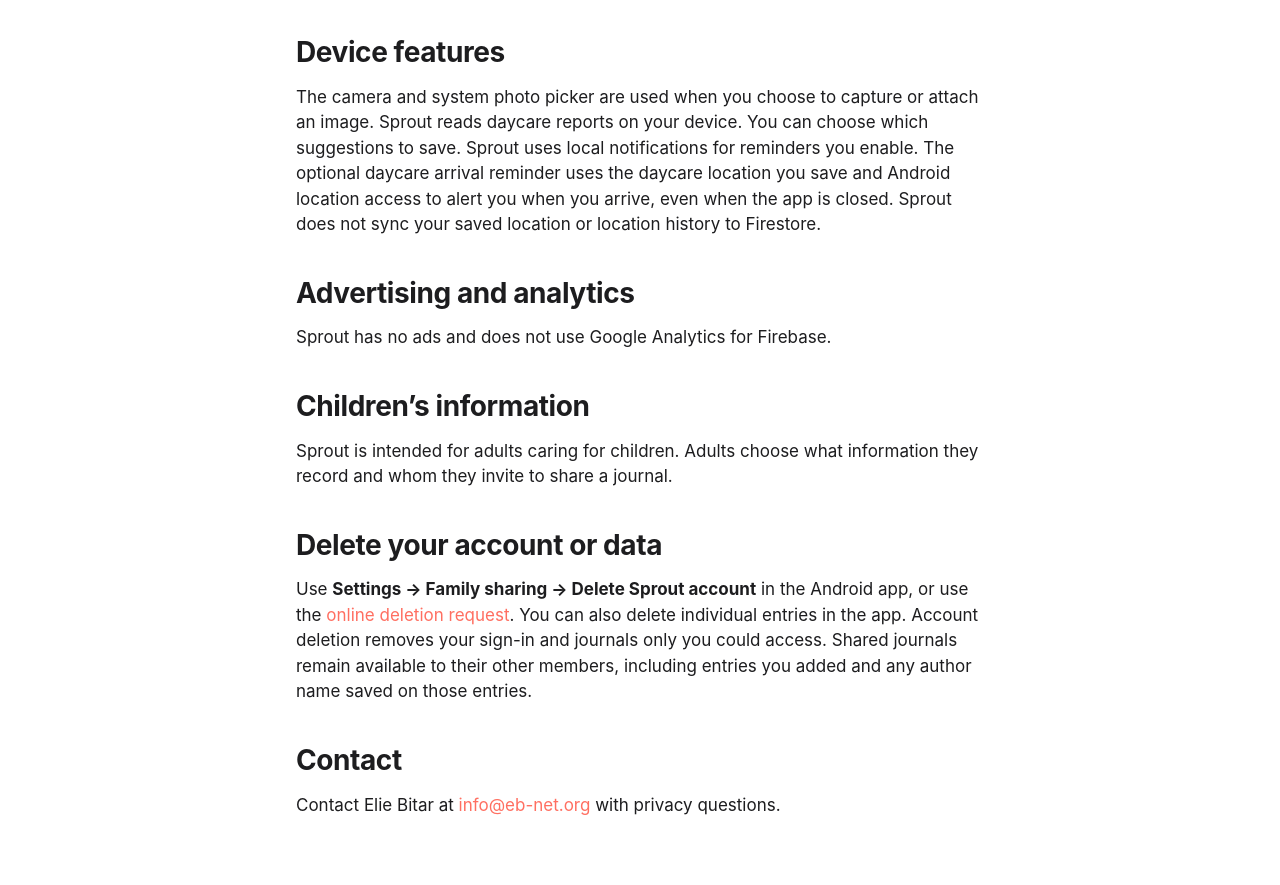
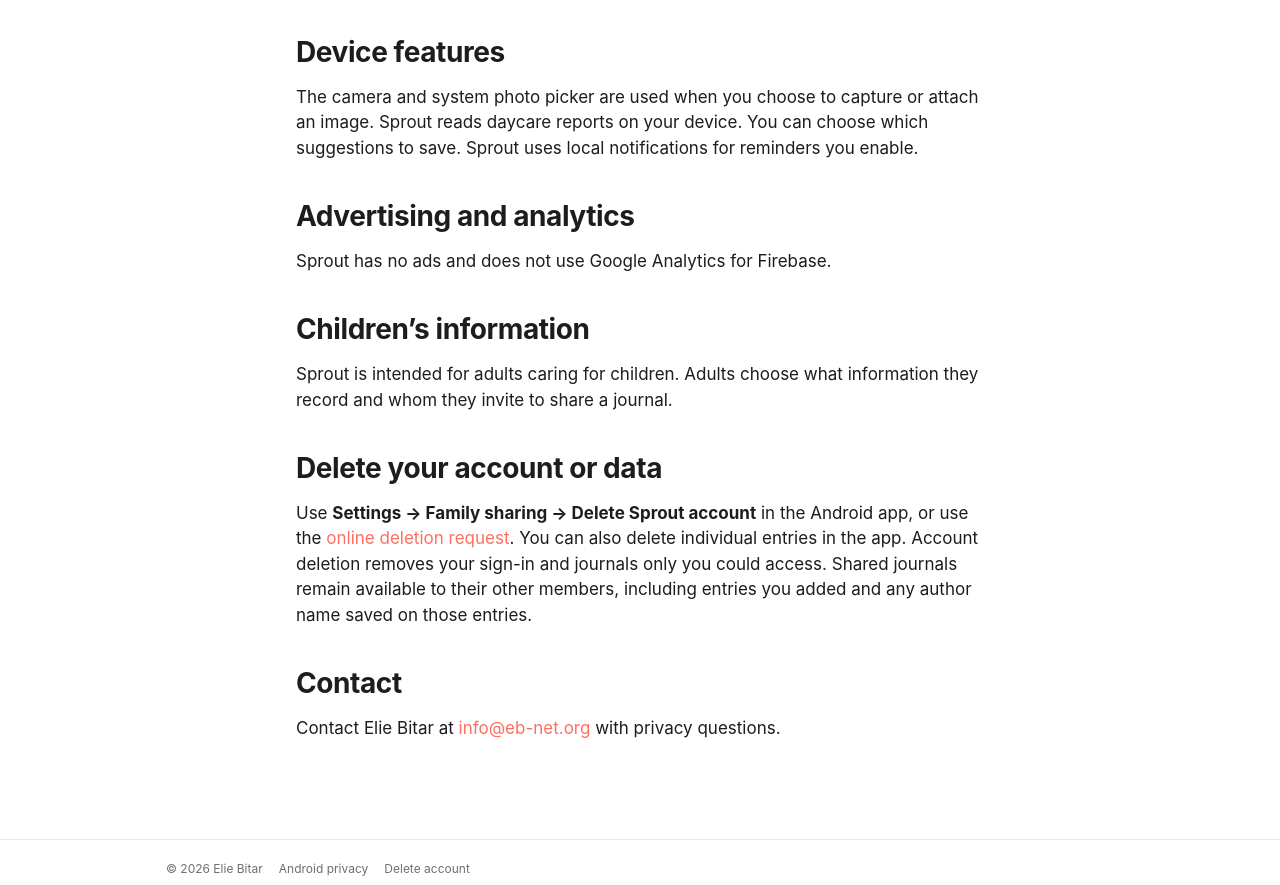
Before and after one commit to eliebitar/sprout-app, a plain HTML site: page android-privacy.html in a window 1280 px wide. Shown: the part 881-1766 px from the top of the page. Drawn offline with Linux system fonts and the light colour scheme.

Commit message:
Align Sprout Android privacy policy with manual daycare logging

```diff
--- a/android-privacy.html
+++ b/android-privacy.html
@@ -22,7 +22,7 @@
     <p>If you choose Google sign-in, Google Firebase Authentication uses your Google account name, email address and account identifier to create and manage your Sprout account. Sprout stores your family journal records, account identifiers, and invitation records in Google Cloud Firestore in Frankfurt, Germany. People you invite who join your journal can read and edit its shared records.</p>
     <p>Photo and report image files stay on your device in this release. Sprout can sync associated journal entries, captions and other text you save. If you choose to copy photos to your gallery or share them through another app, that app or service handles the copies under its own settings.</p>
     <h2>Device features</h2>
-    <p>The camera and system photo picker are used when you choose to capture or attach an image. Sprout reads daycare reports on your device. You can choose which suggestions to save. Sprout uses local notifications for reminders you enable. The optional daycare arrival reminder uses the daycare location you save and Android location access to alert you when you arrive, even when the app is closed. Sprout does not sync your saved location or location history to Firestore.</p>
+    <p>The camera and system photo picker are used when you choose to capture or attach an image. Sprout reads daycare reports on your device. You can choose which suggestions to save. Sprout uses local notifications for reminders you enable.</p>
     <h2>Advertising and analytics</h2>
     <p>Sprout has no ads and does not use Google Analytics for Firebase.</p>
     <h2>Children’s information</h2>
```
